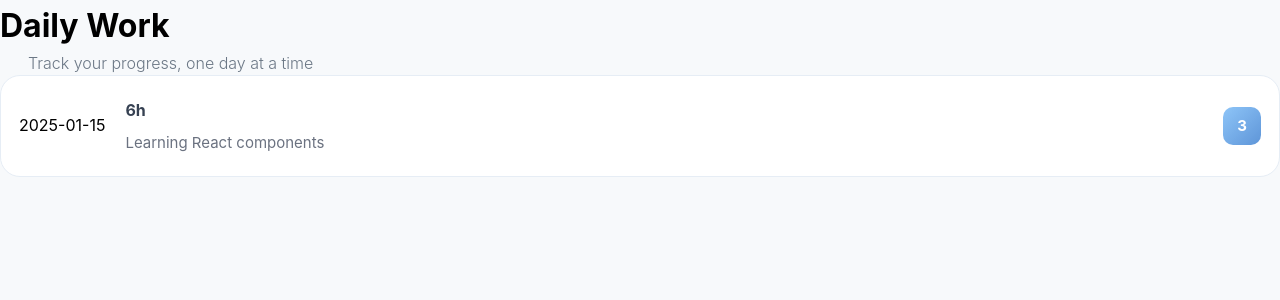
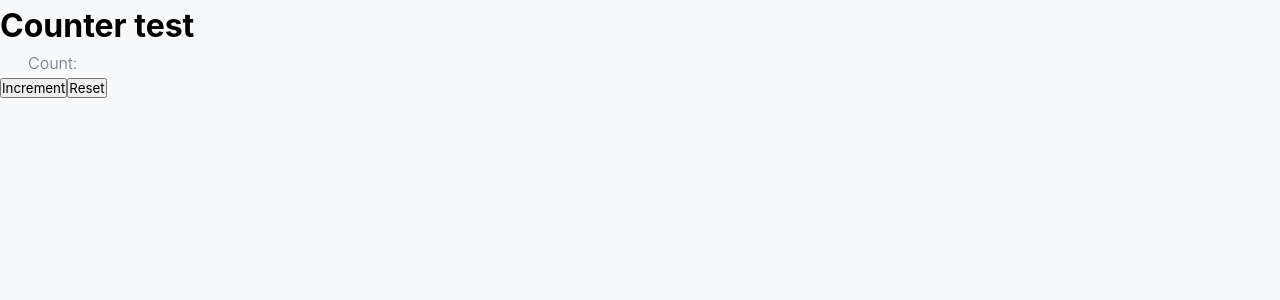
Before and after one commit to tijana333/daily-work-react, a React (Vite) app: page / in a window 1280 px wide. Shown: the top 300 px of the page. Built offline with nearby package versions, Linux system fonts and the light colour scheme.

Commit message:
DWRJ-7 counting

```diff
--- a/src/App.jsx
+++ b/src/App.jsx
@@ -1,19 +1,13 @@
-import EntryCard from "./components/EntryCard/EntryCard";
-
+import { useState } from "react";
 function App() {
-  const testEntry = {
-    _id: "test-123",
-    date: "2025-01-15",
-    hours: 6,
-    challenge: "Learning React components",
-    intensity: 3,
-  };
-
+  const [count, setCount] = useState(0);
   return (
     <div>
-      <h1>Daily Work</h1>
-      <p>Track your progress, one day at a time</p>
-      <EntryCard entry={testEntry} />
+      <h1> Counter test</h1>
+      <p>Count: </p>
+
+      <button onClick={() => setCount(count + 1)}>Increment</button>
+      <button onClick={() => setCount(0)}>Reset</button>
     </div>
   );
 }
```
